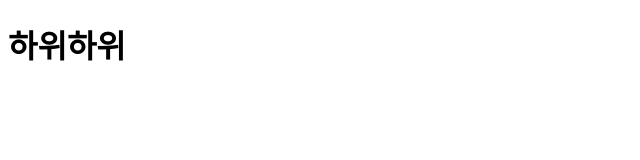
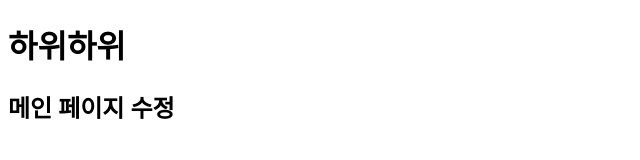
Before and after one commit to paullee20204/git, a plain HTML site: page index.html in a window 1280 px wide. Shown: the whole page, without its empty margins (0-640 px from the left). Drawn offline with Linux system fonts and the light colour scheme.

Commit message:
Updated main-page

```diff
--- a/index.html
+++ b/index.html
@@ -7,5 +7,6 @@
 </head>
 <body>
     <h1>하위하위</h1>
+    <h2>메인 페이지 수정</h2>
 </body>
 </html>
```
